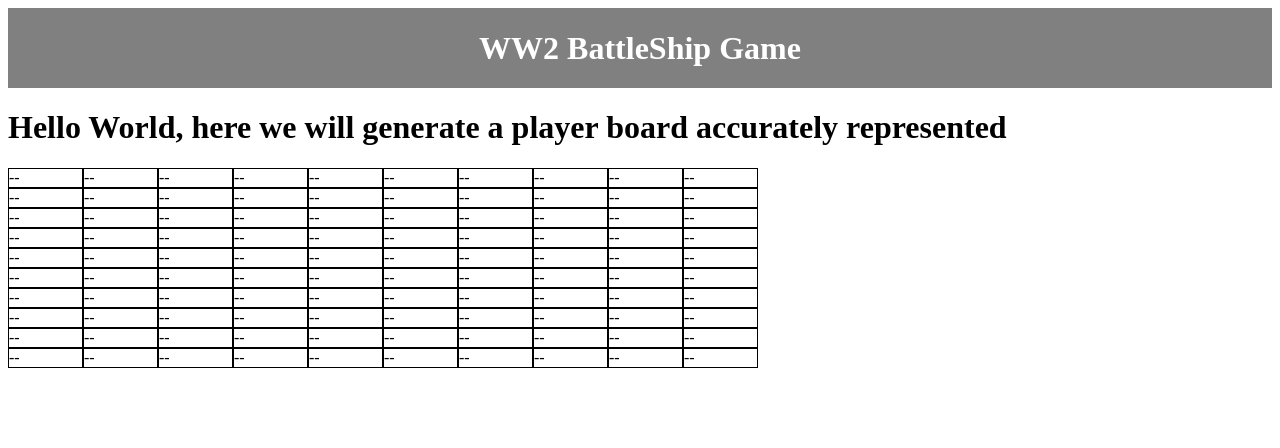
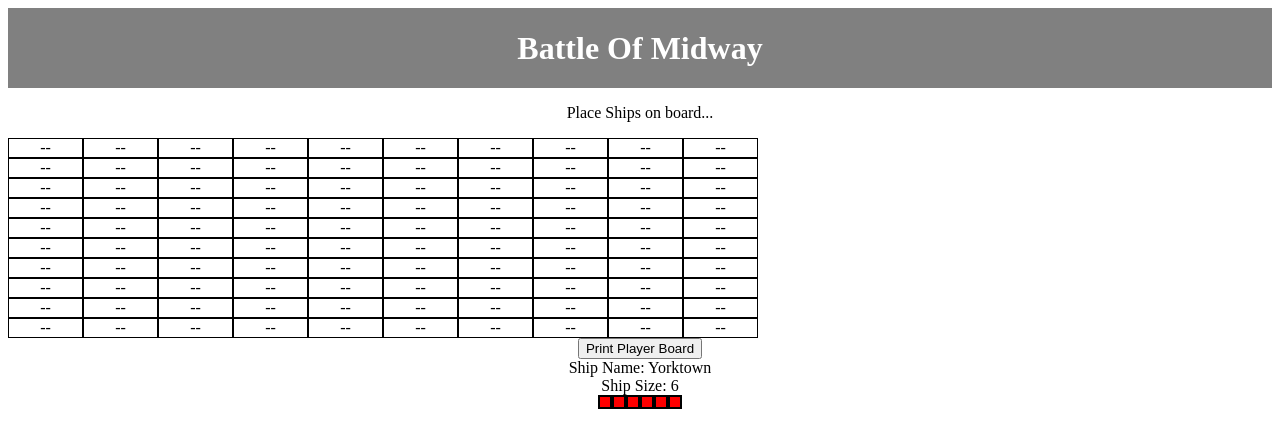
Before and after one commit to rcamach7/battleship-react, a React (Create React App) app: page / in a window 1280 px wide. Shown: the top 448 px of the page. Built offline with nearby package versions, Linux system fonts and the light colour scheme.

Commit message:
added dynamic ship placement and ship details of current ship being placed

```diff
--- a/src/App.js
+++ b/src/App.js
@@ -7,7 +7,7 @@ class App extends React.Component {
 		return (
 			<div className="App">
 				<header className="title-container">
-					<h1>WW2 BattleShip Game</h1>
+					<h1>Battle Of Midway</h1>
 				</header>
 
 				<BattleGround />
--- a/src/components/BattleGround.js
+++ b/src/components/BattleGround.js
@@ -6,55 +6,56 @@ class BattleGround extends React.Component {
 	constructor(props) {
 		super(props);
 		this.state = {
-			player: Player(""),
+			player: Player("tito"),
+			ships: [Ship("Yorktown", 6), Ship("Midway", 4), Ship("Tang", 2)],
+			shipsPlaced: 0,
+			gameStarted: false,
 		};
 	}
 
-	// Loading a test board (simulates a user placing ships into his board)
-	componentDidMount() {
-		const titoPlayer = Player("tito");
-
-		const yorkTown = Ship("Carrier", 6);
-		const ussr = Ship("Battleship", 3);
-
-		titoPlayer.myBoard.placeShip(yorkTown, 9, 0);
-		titoPlayer.myBoard.placeShip(ussr, 4, 6);
-
-		// titoPlayer.myBoard.receiveAttack([9, 0]);
-		// titoPlayer.myBoard.receiveAttack([0, 1]);
-		// titoPlayer.myBoard.receiveAttack([9, 3]);
-
-		this.setState({
-			player: titoPlayer,
-		});
-	}
-
-	determineSymbol(x, y) {
-		const boardData = this.state.player.myBoard.playerBoard;
-		if (boardData[x][y] === null) {
-			return "--";
-		} else if (boardData[x][y] === -1) {
-			return "miss";
-		} else if (boardData[x][y].isHitHere(x, y)) {
-			return "ship hit";
+	handleNewMove(x, y) {
+		if (!this.state.gameStarted) {
+			this.placeShip(x, y);
 		} else {
-			return "--";
+			const curPlayer = this.state.player;
+			// Sends attack AND records if it hit a ship.
+			let result = curPlayer.myBoard.receiveAttack([x, y]);
+			// If it's a successful hit, we will ask the gameboard if all ships are sunk.
+			if (result === 0) {
+				if (this.state.player.myBoard.areShipsSunk()) {
+					alert("All enemy ships have been sunk");
+				}
+			}
+			this.setState({
+				player: curPlayer,
+			});
 		}
 	}
 
-	handleNewAttack(x, y) {
+	placeShip(x, y) {
 		const curPlayer = this.state.player;
-		let result = curPlayer.myBoard.receiveAttack([x, y]);
-		// If it's a successful hit, we will ask the gameboard if all ships are sunk.
-		if (result === 0) {
-			if (this.state.player.myBoard.areShipsSunk()) {
-				alert("All enemy ships have been sunk");
-			}
+		const placedShip = curPlayer.myBoard.placeShip(
+			this.state.ships[this.state.shipsPlaced],
+			x,
+			y
+		);
+
+		if (!placedShip) {
+			alert("Ship does not fit here");
+			return;
 		}
 
 		this.setState({
 			player: curPlayer,
+			shipsPlaced: this.state.shipsPlaced + 1,
 		});
+		// Start game once we set all of our ships.
+		if (this.state.shipsPlaced === 2) {
+			this.setState({
+				gameStarted: true,
+				shipsPlaced: 2,
+			});
+		}
 	}
 
 	generateBoard() {
@@ -69,7 +70,7 @@ class BattleGround extends React.Component {
 									<div
 										key={colKey}
 										className="col"
-										onClick={() => this.handleNewAttack(rowKey, colKey)}
+										onClick={() => this.handleNewMove(rowKey, colKey)}
 									>
 										{this.determineSymbol(rowKey, colKey)}
 									</div>
@@ -80,21 +81,61 @@ class BattleGround extends React.Component {
 				})}
 			</div>
 		);
+		return board;
+	}
 
-		return board;
+	determineSymbol(x, y) {
+		const boardData = this.state.player.myBoard.playerBoard;
+		if (boardData[x][y] === null) {
+			return "--";
+		} else if (boardData[x][y] === -1) {
+			return "miss";
+		} else if (boardData[x][y].isHitHere(x, y)) {
+			return "ship hit";
+		} else {
+			return "ship";
+		}
 	}
 
 	render() {
 		return (
-			<div className="BattleGrounds">
-				<h1>
-					Hello World, here we will generate a player board accurately
-					represented
-				</h1>
+			<div className="BattleGround">
+				<p>
+					{this.state.gameStarted
+						? "Attack Enemy Board"
+						: "Place Ships on board..."}
+				</p>
 				{this.generateBoard()}
+				<button
+					onClick={() => console.table(this.state.player.myBoard.playerBoard)}
+				>
+					Print Player Board
+				</button>
+				{this.state.gameStarted ? null : (
+					<ShipDisplay
+						ships={this.state.ships}
+						currentShip={this.state.shipsPlaced}
+					/>
+				)}
 			</div>
 		);
 	}
 }
 
+const ShipDisplay = (props) => {
+	return (
+		<div className="shipDisplay">
+			<p>Ship Name: {props.ships[props.currentShip].type}</p>
+			<p>Ship Size: {props.ships[props.currentShip].size}</p>
+			<div className="sizeDisplay">
+				{new Array(props.ships[props.currentShip].size)
+					.fill(0)
+					.map((sizeSquare, i) => {
+						return <div key={i} className="sizeSquare"></div>;
+					})}
+			</div>
+		</div>
+	);
+};
+
 export default BattleGround;
--- a/src/logic/Gameboard.js
+++ b/src/logic/Gameboard.js
@@ -17,13 +17,14 @@ const BattleShip = () => {
 	// Places ship horizontally in the board.
 	const placeShip = (ship, x, y) => {
 		if (y + ship.size > 10) {
-			return;
+			return false;
 		} else {
 			for (let yLength = y; yLength < y + ship.size; yLength++) {
 				// Let the ship know it's coordinates then place ship in board
 				ship.setCoordinates(x, y);
 				playerBoard[x][yLength] = ship;
 			}
+			return true;
 		}
 	};
 
--- a/src/styles/gameBoard.css
+++ b/src/styles/gameBoard.css
@@ -1,3 +1,7 @@
+.BattleGround {
+	text-align: center;
+}
+
 .col {
 	box-sizing: border-box;
 	width: 75px;
@@ -7,3 +11,22 @@
 .row {
 	display: flex;
 }
+
+/* ShipDisplay */
+
+.shipDisplay p {
+	margin: 0;
+}
+
+.sizeDisplay {
+	display: flex;
+	justify-content: center;
+}
+
+.sizeSquare {
+	width: 10px;
+	height: 10px;
+
+	background-color: red;
+	border: solid black 2px;
+}
```
